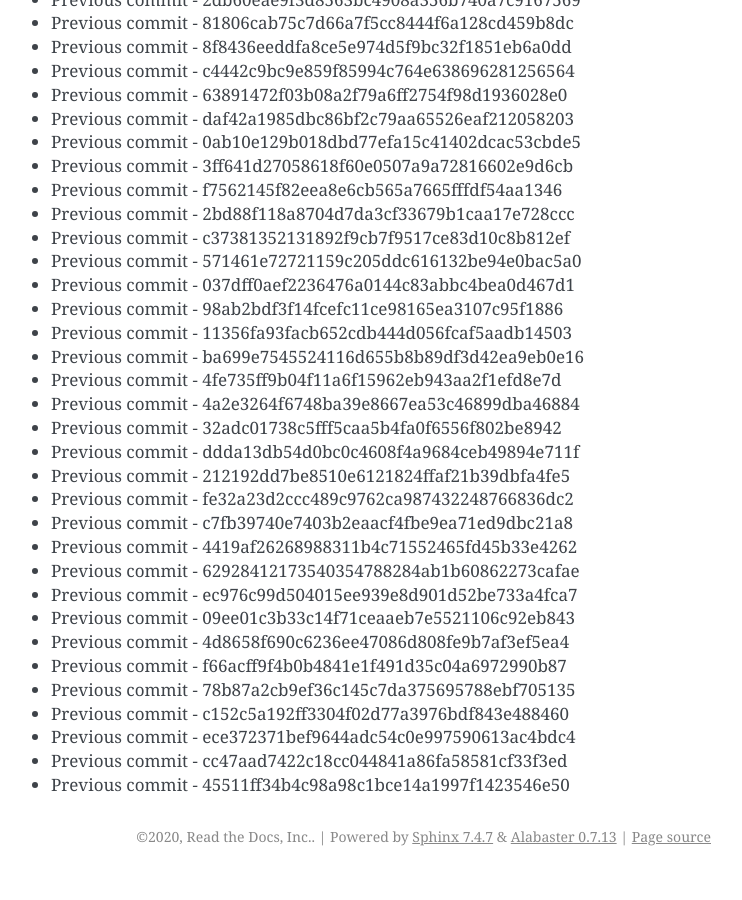
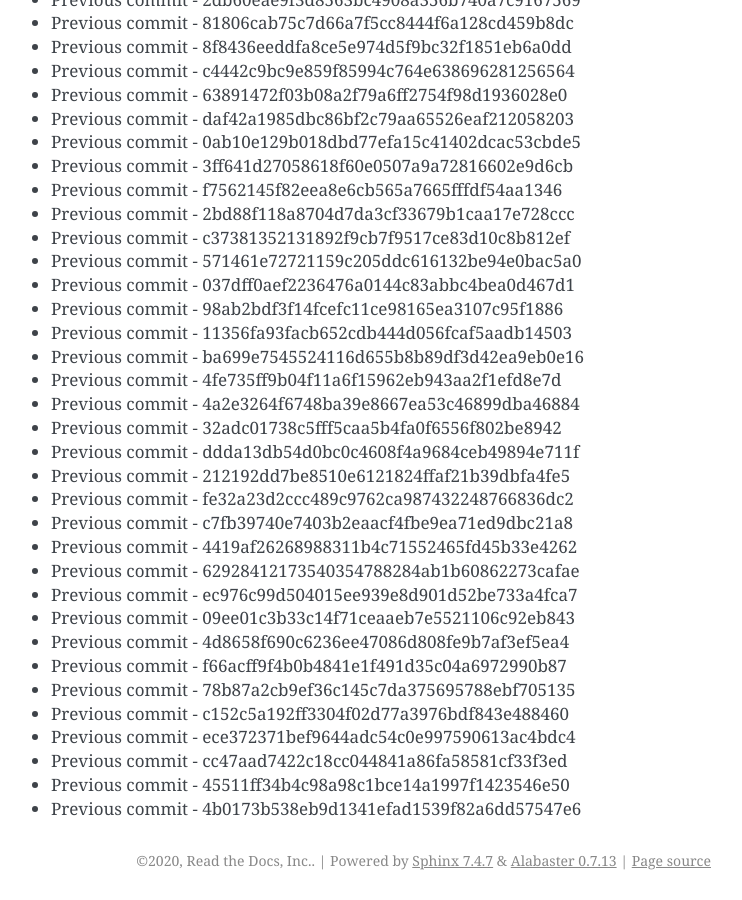
Before and after one commit to readthedocs/rtd-git-stresstest, a Sphinx documentation site: the page built from docs/updates.rst, in a window 1280 px wide and 900 px high, scrolled down 63908 px. Shown: the whole window, without its empty margins (399-1141 px from the left). Built offline with Sphinx 7.4.7, drawn with Linux system fonts in a browser that asks for light colours; before the commit the page ends 64784 px from its top, so only the background shows below that.

Commit message:
Generating commit from previous: 4b0173b538eb9d1341efad1539f82a6dd57547e6

```diff
--- a/docs/updates.rst
+++ b/docs/updates.rst
@@ -2717,3 +2717,4 @@ It can be tested for any performance characteristics.
 * Previous commit - ece372371bef9644adc54c0e997590613ac4bdc4
 * Previous commit - cc47aad7422c18cc044841a86fa58581cf33f3ed
 * Previous commit - 45511ff34b4c98a98c1bce14a1997f1423546e50
+* Previous commit - 4b0173b538eb9d1341efad1539f82a6dd57547e6
```
